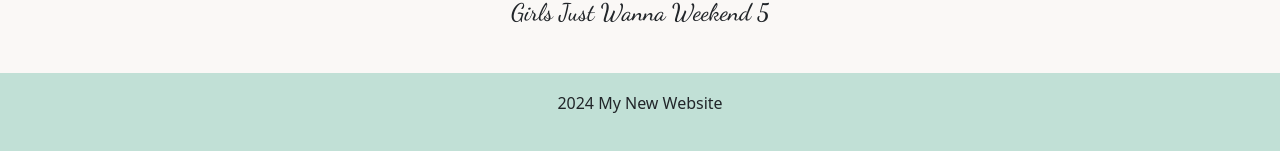
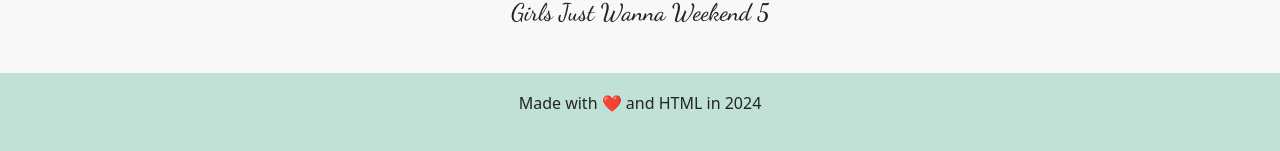
Before and after one commit to pcrainer38/GJWW5-landing-page, a plain HTML site: page index.html in a window 1280 px wide. Shown: the part 1142-1293 px from the top of the page. Drawn offline with nearby package versions, Linux system fonts and the light colour scheme.

Commit message:
updated footer

```diff
--- a/index.html
+++ b/index.html
@@ -204,7 +204,7 @@
           </div>
     </main>
     <footer class="footer">
-         2024 My New Website
+         <p>Made with ❤️ and HTML in 2024</p>
     </footer>
 </body>
 </html>
```
